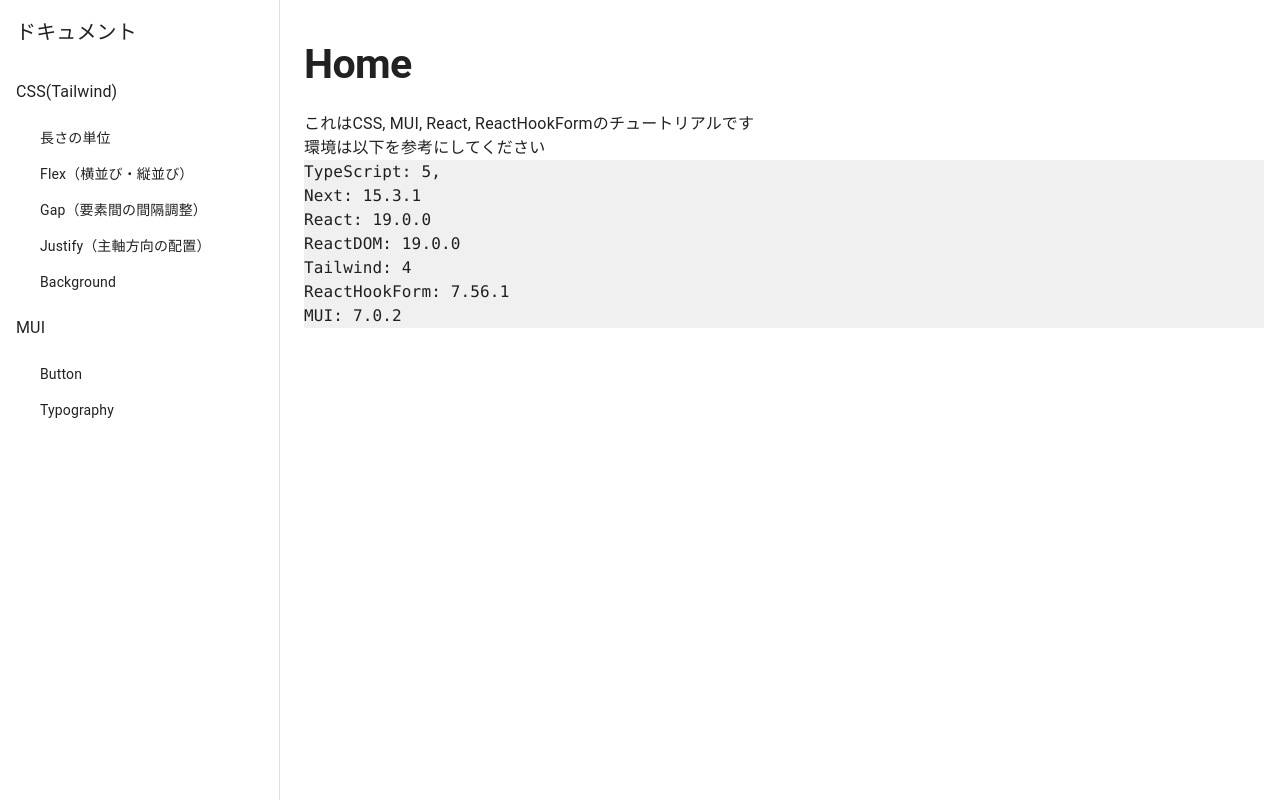
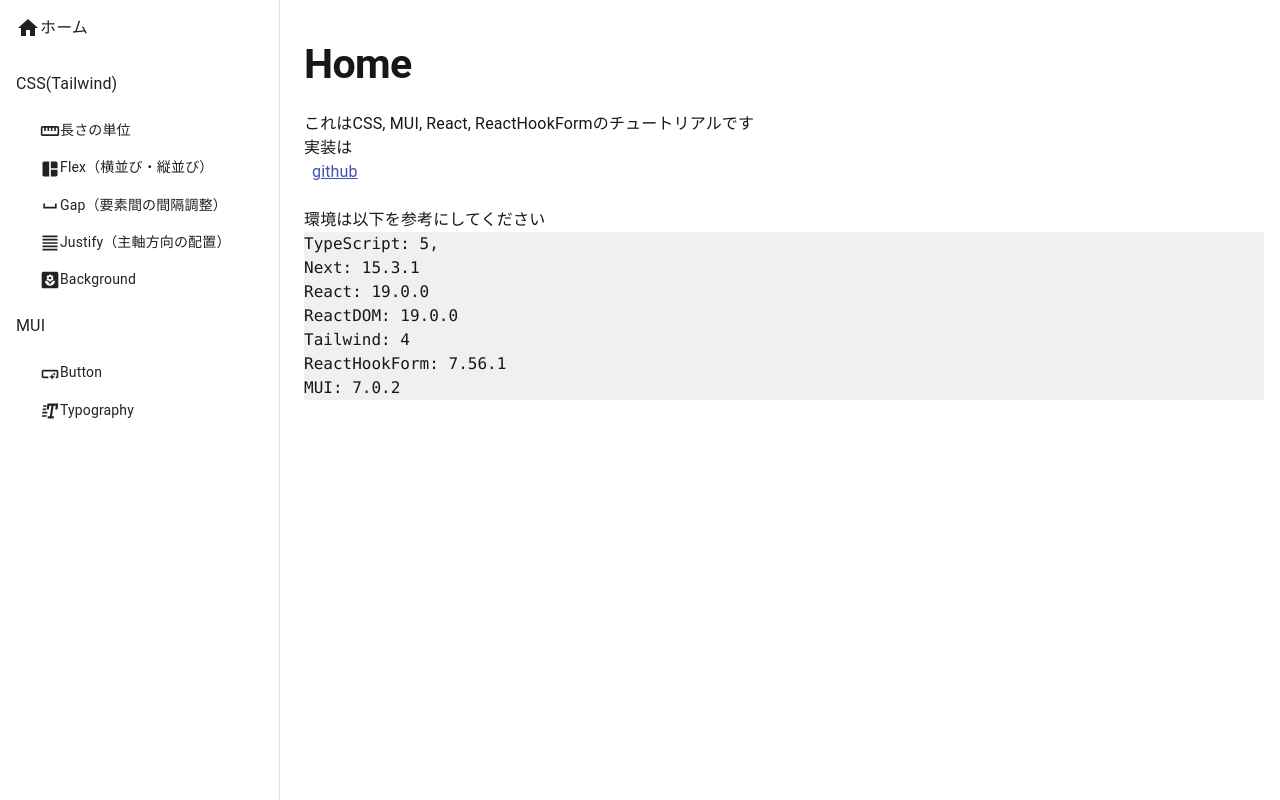
Before and after one commit to NakaiKt/web-tutorial, a Next.js app: page / in a window 1280 px wide. Built offline with nearby package versions, Linux system fonts and the light colour scheme.

Commit message:
feat: HomeコンポーネントにGitHubリンクを追加し、SideMenuコンポーネントにアイコンを追加してメニュー項目を視覚的に強化

```diff
--- a/src/features/Home/index.tsx
+++ b/src/features/Home/index.tsx
@@ -1,10 +1,14 @@
 import { Typography, Box } from "@mui/material";
+import Link from "@/components/parts/Link";
 
 const Home = () => {
   return (
     <div>
       <Typography>
         これはCSS, MUI, React, ReactHookFormのチュートリアルです
+        <br />
+        実装は
+        <Link text="github" url="https://github.com/NakaiKt/web-tutorial" />
         <br />
         環境は以下を参考にしてください
       </Typography>
--- a/src/features/SideMenu/index.tsx
+++ b/src/features/SideMenu/index.tsx
@@ -1,10 +1,21 @@
-import { Box, Drawer, Typography, CssBaseline } from "@mui/material";
+import { Box, Drawer, Typography } from "@mui/material";
 import Link from "next/link";
+import {
+  Home,
+  Straighten,
+  AutoAwesomeMosaic,
+  SpaceBar,
+  FormatAlignJustify,
+  Yard,
+  SmartButton,
+  Rtt,
+} from "@mui/icons-material";
 
 type MenuItems = {
   title: string;
   path: string;
   children?: MenuItems;
+  icon?: React.ReactNode;
 }[];
 
 const DRAWER_WIDTH = 280;
@@ -12,22 +23,55 @@ const DRAWER_WIDTH = 280;
 const SideMenu = () => {
   const menuItems: MenuItems = [
     {
+      title: "ホーム",
+      path: "/",
+      icon: <Home />,
+    },
+    {
       title: "CSS(Tailwind)",
       path: "/tailwind",
       children: [
-        { title: "長さの単位", path: "/length" },
-        { title: "Flex（横並び・縦並び）", path: "/flex" },
-        { title: "Gap（要素間の間隔調整）", path: "/gap" },
-        { title: "Justify（主軸方向の配置）", path: "/justify" },
-        { title: "Background", path: "/background" },
+        {
+          title: "長さの単位",
+          path: "/length",
+          icon: <Straighten fontSize="small" />,
+        },
+        {
+          title: "Flex（横並び・縦並び）",
+          path: "/flex",
+          icon: <AutoAwesomeMosaic fontSize="small" />,
+        },
+        {
+          title: "Gap（要素間の間隔調整）",
+          path: "/gap",
+          icon: <SpaceBar fontSize="small" />,
+        },
+        {
+          title: "Justify（主軸方向の配置）",
+          path: "/justify",
+          icon: <FormatAlignJustify fontSize="small" />,
+        },
+        {
+          title: "Background",
+          path: "/background",
+          icon: <Yard fontSize="small" />,
+        },
       ],
     },
     {
       title: "MUI",
       path: "/mui",
       children: [
-        { title: "Button", path: "/button" },
-        { title: "Typography", path: "/typography" },
+        {
+          title: "Button",
+          path: "/button",
+          icon: <SmartButton fontSize="small" />,
+        },
+        {
+          title: "Typography",
+          path: "/typography",
+          icon: <Rtt fontSize="small" />,
+        },
       ],
     },
   ];
@@ -47,14 +91,14 @@ const SideMenu = () => {
         variant="permanent"
         anchor="left"
       >
-        <Typography variant="h6" noWrap component="div" sx={{ p: 2 }}>
-          <Link href="/">ドキュメント</Link>
-        </Typography>
-        <CssBaseline />
         {menuItems.map((menuItem) => (
           <>
             <Link key={menuItem.path} href={menuItem.path} passHref>
-              <Typography variant="body1" sx={{ p: 2 }}>
+              <Typography
+                variant="body1"
+                sx={{ p: 2, display: "flex", alignItems: "center" }}
+              >
+                {menuItem.icon}
                 {menuItem.title}
               </Typography>
             </Link>
@@ -68,6 +112,7 @@ const SideMenu = () => {
                     passHref
                   >
                     <Typography variant="body2" sx={{ p: 1 }}>
+                      {child.icon}
                       {child.title}
                     </Typography>
                   </Link>
```
